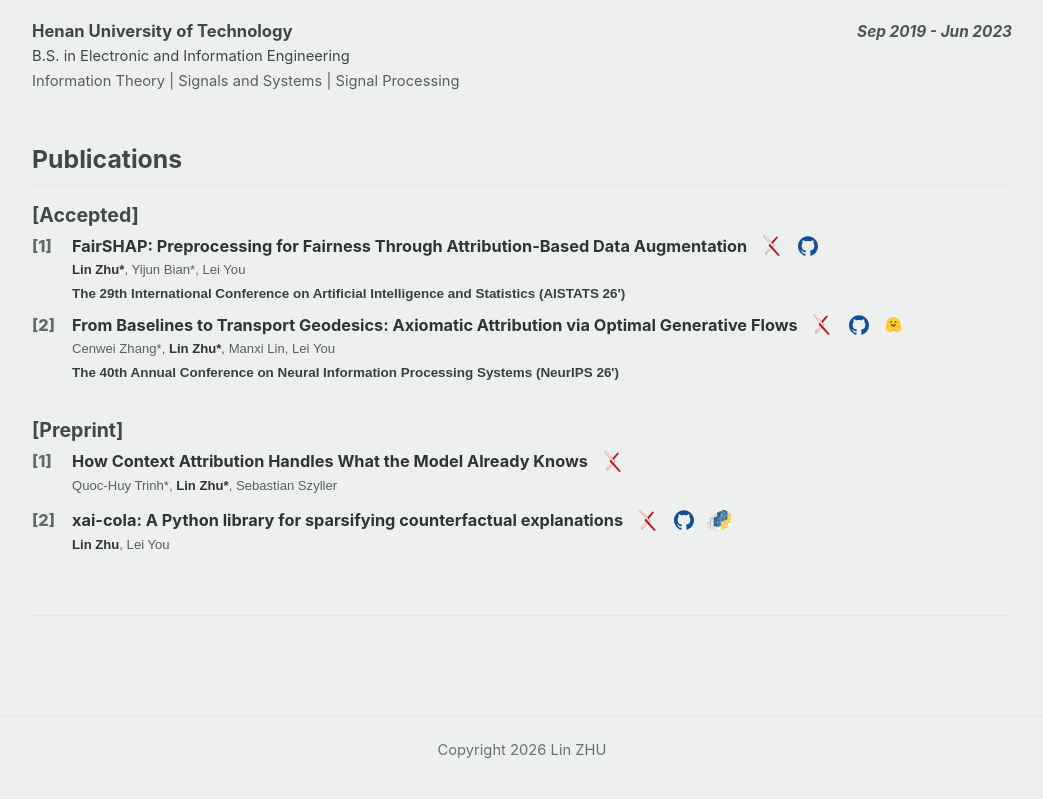
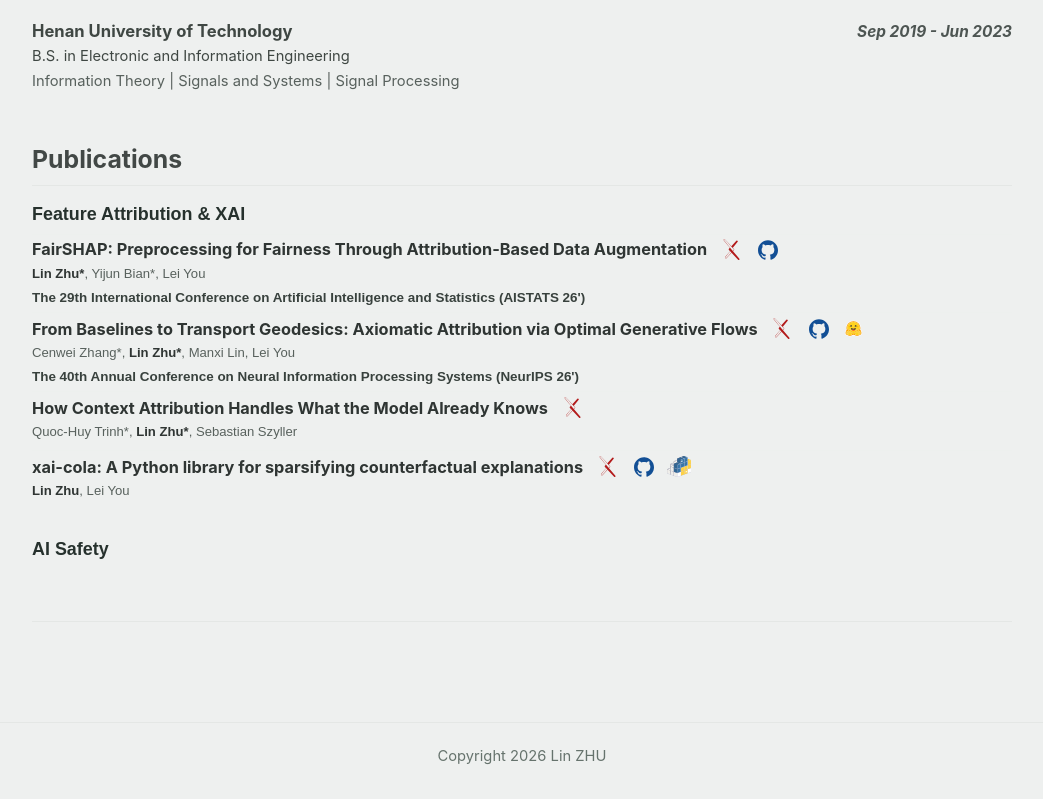
Before and after one commit to lin1zhu0216/lin1zhu0216.github.io, a React (Vite) app: page / in a window 1280 px wide. Shown: the part 1015-1814 px from the top of the page, without its empty margins (118-1161 px from the left). Built offline with nearby package versions, Linux system fonts and the light colour scheme.

Commit message:
Group publications by research area

```diff
--- a/src/App.css
+++ b/src/App.css
@@ -228,14 +228,15 @@
 
 .publication-sections {
   display: grid;
-  gap: 30px;
+  gap: 28px;
 }
 
 .publication-subheading {
-  margin: 0 0 2px;
-  color: #424846;
-  font-size: 1.22rem;
-  font-weight: 740;
+  margin: 0 0 8px;
+  color: #26312d;
+  font-family: "Avenir Next", Arial, Inter, ui-sans-serif, system-ui, sans-serif;
+  font-size: 1.12rem;
+  font-weight: 760;
   line-height: 1.35;
 }
 
@@ -253,10 +254,7 @@
 }
 
 .publication__row {
-  display: grid;
-  grid-template-columns: 34px minmax(0, 1fr);
-  column-gap: 6px;
-  align-items: baseline;
+  display: block;
 }
 
 .publication__body {
@@ -272,13 +270,6 @@
   color: #2f3533;
   font-size: 1.02rem;
   font-weight: 750;
-  line-height: 1.36;
-}
-
-.publication__number {
-  color: #626c67;
-  font-size: 1.02rem;
-  font-weight: 760;
   line-height: 1.36;
 }
 
@@ -453,10 +444,6 @@
     gap: 2px;
   }
 
-  .publication__row {
-    grid-template-columns: 30px minmax(0, 1fr);
-  }
-
   .publication__title {
     flex-wrap: wrap;
   }
--- a/src/components/Publications.tsx
+++ b/src/components/Publications.tsx
@@ -77,10 +77,9 @@ export function Publications() {
             <h3 className="publication-subheading">{section.title}</h3>
             {section.papers.length > 0 ? (
               <ul className="publication-list">
-                {section.papers.map((paper, paperIndex) => (
+                {section.papers.map((paper) => (
                   <li className="publication" key={paper.title}>
                     <div className="publication__row">
-                      <span className="publication__number">[{paperIndex + 1}]</span>
                       <div className="publication__body">
                         <p className="publication__title">
                           <span className="publication__title-text">{paper.title}</span>
--- a/src/data/publications.ts
+++ b/src/data/publications.ts
@@ -12,7 +12,7 @@ type PublicationSection = {
 
 export const publicationSections: PublicationSection[] = [
   {
-    title: "[Accepted]",
+    title: "Feature Attribution & XAI",
     papers: [
       {
         authors: "Lin Zhu*, Yijun Bian*, Lei You",
@@ -35,11 +35,6 @@ export const publicationSections: PublicationSection[] = [
           { label: "huggingface", href: "https://huggingface.co/" },
         ],
       },
-    ],
-  },
-  {
-    title: "[Preprint]",
-    papers: [
       {
         authors: "Quoc-Huy Trinh*, Lin Zhu*, Sebastian Szyller",
         title: "How Context Attribution Handles What the Model Already Knows",
@@ -58,4 +53,8 @@ export const publicationSections: PublicationSection[] = [
       },
     ],
   },
+  {
+    title: "AI Safety",
+    papers: [],
+  },
 ]
```
